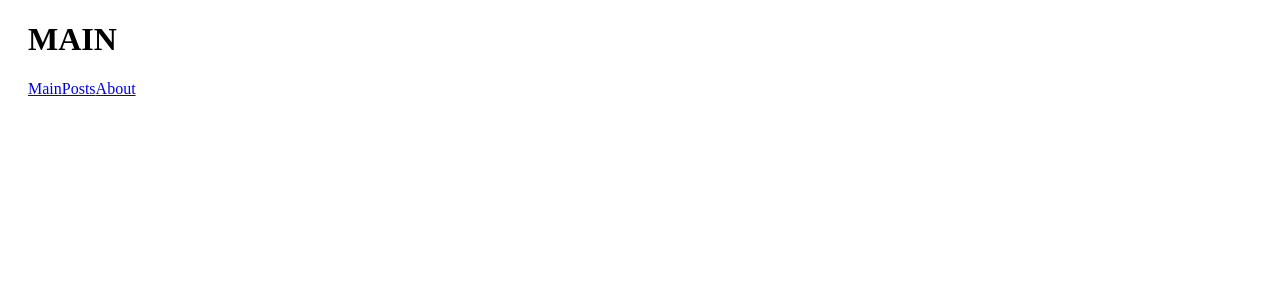
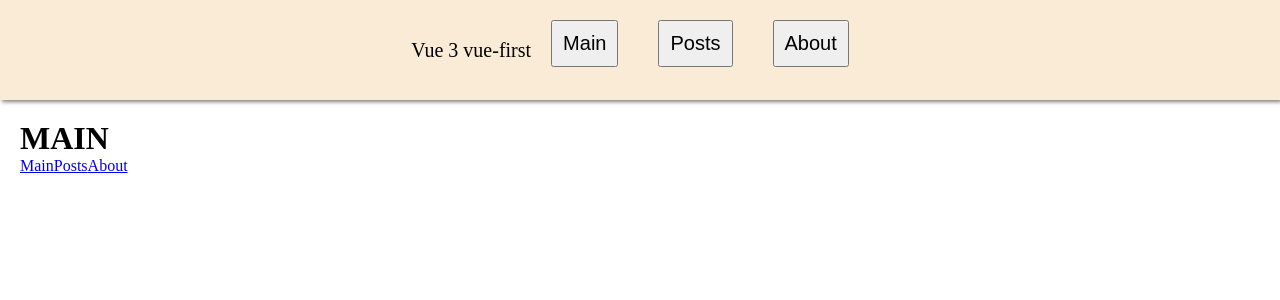
Before and after one commit to YuriyLaznyuk/vue-first, a Vue app: page / in a window 1280 px wide. Shown: the top 300 px of the page. Built offline with nearby package versions, Linux system fonts and the light colour scheme.

Commit message:
feat: added nav btn push

```diff
--- a/src/App.vue
+++ b/src/App.vue
@@ -1,16 +1,19 @@
 <template>
+  <Navbar></Navbar>
   <div class="app">
     <router-view> </router-view>
   </div>
 </template>
 
 <script>
+import Navbar from "./components/Navbar";
 export default {
   name: "App",
+  components: { Navbar },
 };
 </script>
 
-<style scoped>
+<style>
 * {
   margin: 0;
   padding: 0;
--- /dev/null
+++ b/src/components/Navbar.vue
@@ -0,0 +1,35 @@
+<template>
+  <div class="navbar">
+    <div class="navbar__title">Vue 3 vue-first</div>
+    <div class="navbar__btns">
+      <MyButton @click="$router.push('/')">Main</MyButton>
+      <MyButton @click="$router.push('/posts')">Posts</MyButton>
+      <MyButton @click="$router.push('/about')">About</MyButton>
+    </div>
+  </div>
+</template>
+
+<script>
+import MyButton from "./UI/MyButton";
+export default {
+  name: "Navbar",
+  components: { MyButton },
+};
+</script>
+
+<style scoped>
+.navbar {
+  height: 100px;
+  background-color: antiquewhite;
+  box-shadow: 2px 2px 4px gray;
+  display: flex;
+  justify-content: center;
+  text-align: center;
+}
+.navbar__title {
+  display: flex;
+  justify-content: center;
+  align-items: center;
+  font-size: 20px;
+}
+</style>
```
